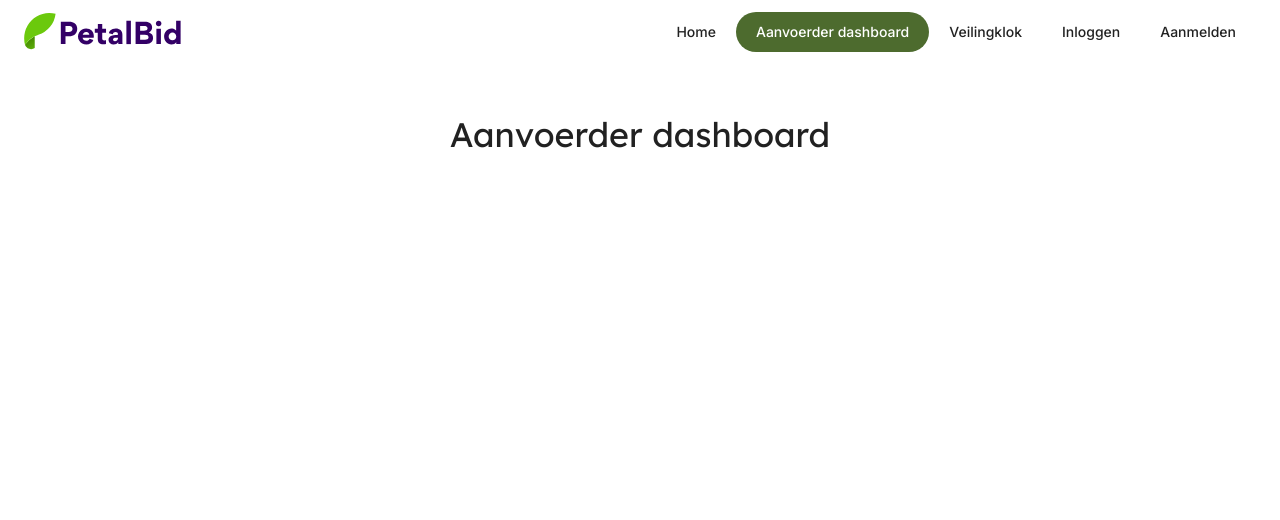
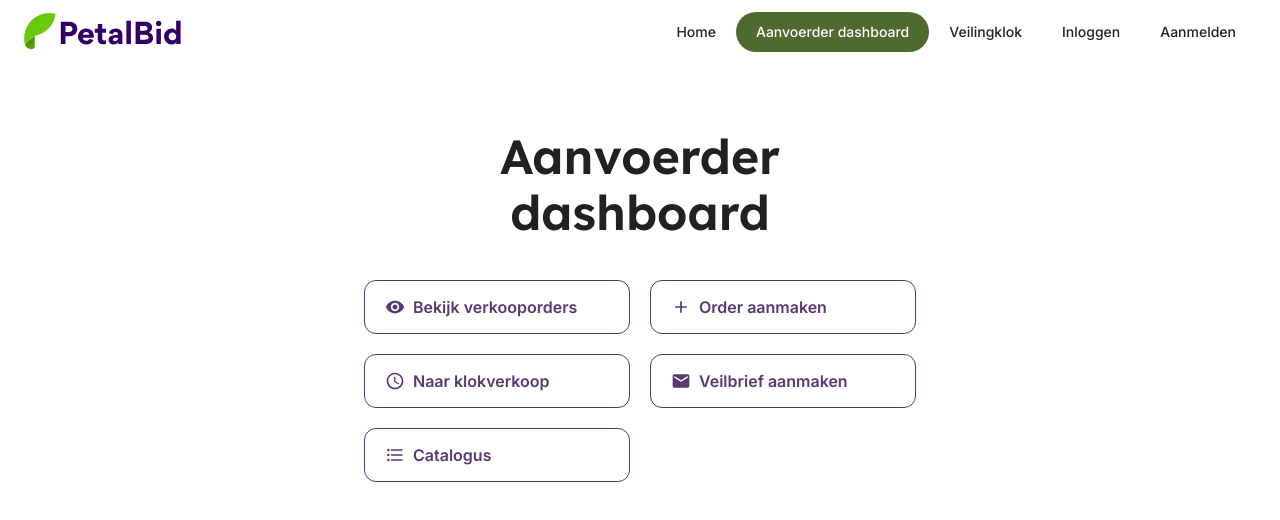
Before and after one commit to alex24106429/DigitaleVeilingklok, a React (Vite) app in the folder client-app/: page /growerdashboard in a window 1280 px wide. Shown: the top 520 px of the page. Built offline with nearby package versions, Linux system fonts and the light colour scheme.

Commit message:
add grower dashboard code

```diff
--- a/client-app/src/pages/GrowerDashboard.tsx
+++ b/client-app/src/pages/GrowerDashboard.tsx
@@ -1,11 +1,58 @@
 import Box from '@mui/material/Box';
-import { Typography } from '@mui/material';
+import { Button, Typography, Grid } from '@mui/material';
+import { Add, FormatListBulleted, Mail, Schedule, Visibility } from '@mui/icons-material';
+
+const primaryColor = '#5A3973';
+
+const buttonSx = {
+	color: primaryColor,
+	borderColor: primaryColor,
+	borderRadius: '12px',
+	textTransform: 'none',
+	justifyContent: 'flex-start',
+	padding: '12px 24px',
+	fontWeight: 600,
+	fontSize: '1rem',
+	'&:hover': {
+		borderColor: primaryColor,
+		backgroundColor: 'rgba(90, 57, 115, 0.04)',
+	},
+};
+
+const dashboardActions = [
+	{ text: 'Bekijk verkooporders', icon: <Visibility /> },
+	{ text: 'Order aanmaken', icon: <Add /> },
+	{ text: 'Naar klokverkoop', icon: <Schedule /> },
+	{ text: 'Veilbrief aanmaken', icon: <Mail /> },
+	{ text: 'Catalogus', icon: <FormatListBulleted /> },
+];
 
 export function GrowerDashboard() {
 	return (
 		<div>
-			<Box component="form" maxWidth="sm" margin="auto" mt="30px" padding="20px">
-				<Typography variant="h4" component="h1" align="center">Aanvoerder dashboard</Typography>
+			<Box maxWidth="sm" margin="auto" mt={5} p={3}>
+				<Typography
+					variant="h3"
+					component="h1"
+					align="center"
+					sx={{ fontWeight: '600', mb: 5 }}
+				>
+					Aanvoerder dashboard
+				</Typography>
+				<Grid container spacing={2.5}>
+					{dashboardActions.map((action, index) => (
+						<Grid size={{ xs: 12, sm: 6 }} key={index}>
+							<Button
+								fullWidth
+								variant="outlined"
+								startIcon={action.icon}
+								sx={buttonSx}
+							>
+								{action.text}
+							</Button>
+						</Grid>
+					))}
+				</Grid>
 			</Box>
 		</div>
 	);
```
